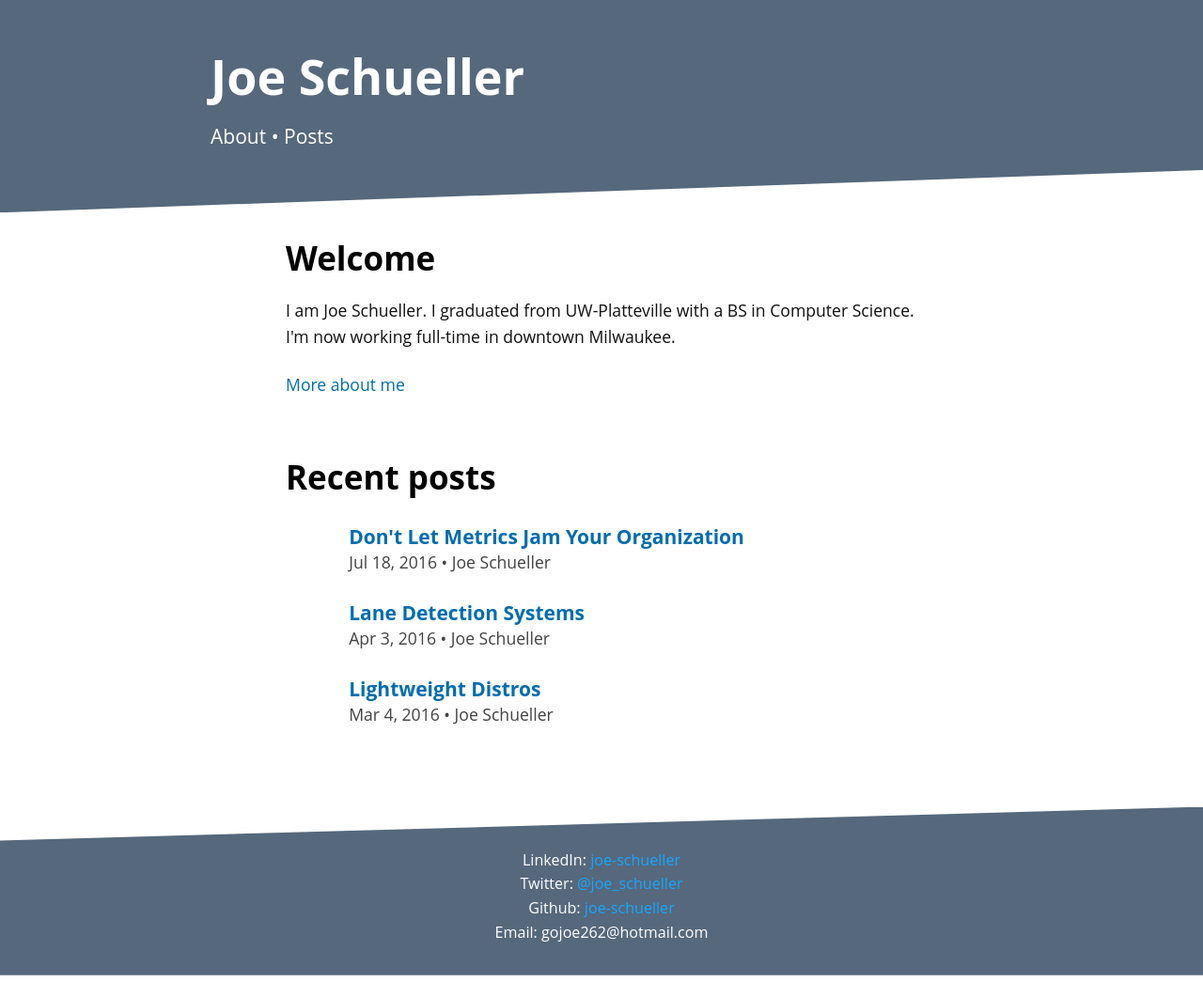
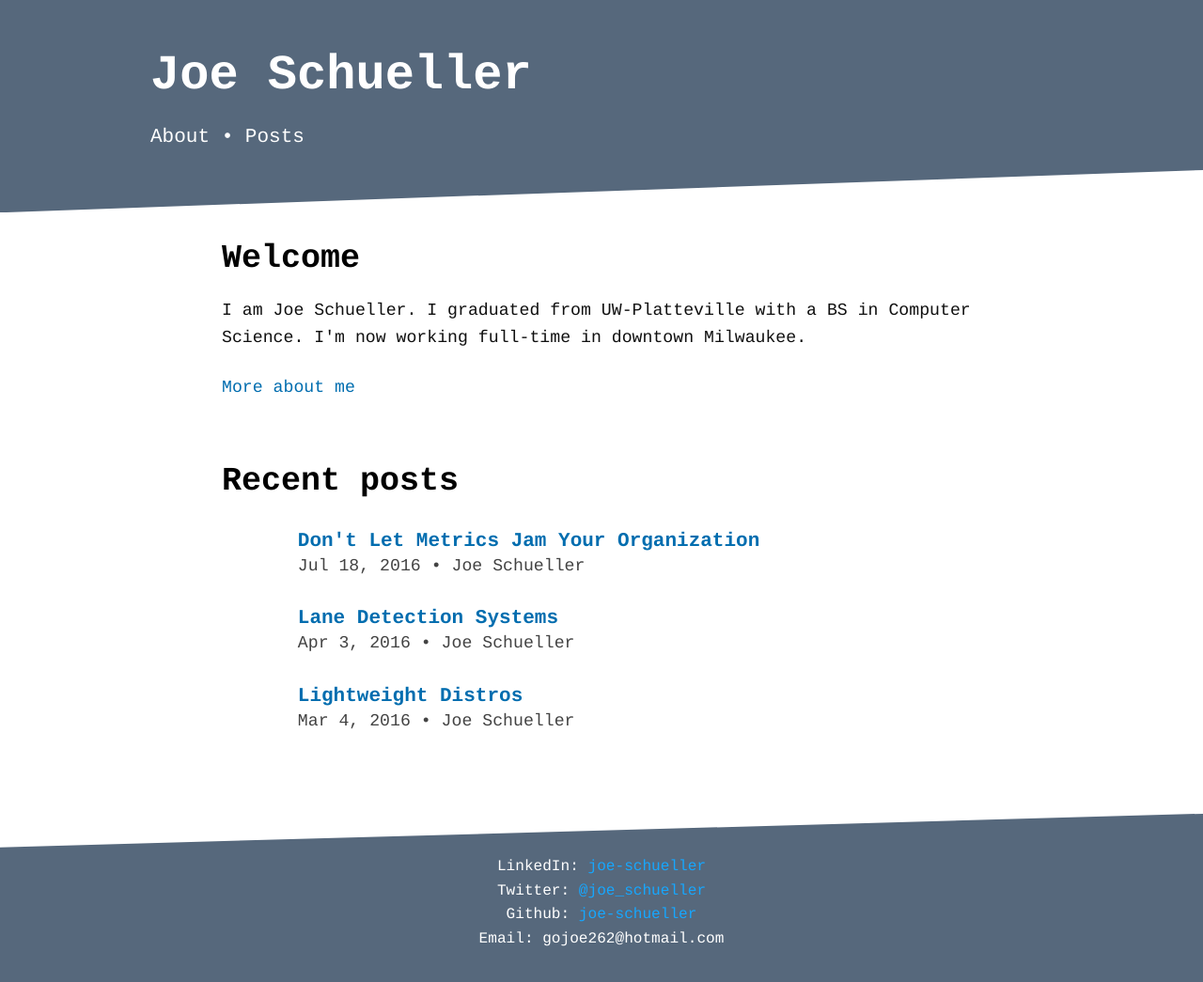
Before and after one commit to gojoe262/blog, a Jekyll site: the page built from index.html, in a window 1280 px wide. Shown: the whole page at 94% size. Built offline with Jekyll 4.4.1, drawn with Linux system fonts in a browser that asks for light colours.

Commit message:
Refactor the responsive design. - Migrate to sass $responsive-breakpoint variables - Make sure zoom still works on phone - remove wrapper div - Increase/decrease font size based on breakpoints

```diff
--- a/_layouts/default.html
+++ b/_layouts/default.html
@@ -4,9 +4,7 @@
     <body>
         {% include header.html %}
         <section class="main-content">
-            <div class="wrapper">
                 {{ content }}
-            </div>
         </section>
         {% include footer.html %}
     </body>
--- a/_sass/_common.scss
+++ b/_sass/_common.scss
@@ -191,25 +191,25 @@
 }
 
 
-@media screen and (min-width: 54em) {
+@media screen and (min-width: $responsive-breakpoint-large) {
     .main-content {
-        max-width: 54rem;
+        max-width: $responsive-breakpoint-large;
         padding: 1.25rem 6rem 0.5rem;
         margin: 0 auto;
-        font-size: 1.1rem;
+        font-size: $font-size * 1.3;
     }
 }
 
-@media screen and (min-width: 42em) and (max-width: 64em) {
+@media screen and (min-width: $responsive-breakpoint-small) and (max-width: $responsive-breakpoint-large) {
     .main-content {
         padding: 1.15rem 4rem 0.5rem;
-        font-size: 1.1rem;
+        font-size: $font-size * 1.3;
     }
 }
 
-@media screen and (max-width: 42em) {
+@media screen and (max-width: $responsive-breakpoint-small) {
     .main-content {
         padding: 1rem 0.5rem 0.5rem;
-        font-size: 1rem;
+        font-size: $font-size * 1.2;
     }
 }
--- a/_sass/_header.scss
+++ b/_sass/_header.scss
@@ -25,9 +25,9 @@
 }
 
 /***HEADER LARGE***/
-@media screen and (min-width: 64em) {
+@media screen and (min-width: $responsive-breakpoint-large) {
     .page-header {
-        padding: 3rem 5rem 4rem 14rem;
+        padding: 3rem 5rem 4rem 10rem;
     }
 
     .project-name {
@@ -41,7 +41,7 @@
 }
 
 /***HEADER MEDIUM***/
-@media screen and (min-width: 42em) and (max-width: 64em) {
+@media screen and (min-width: $responsive-breakpoint-small) and (max-width: $responsive-breakpoint-large) {
     .page-header {
         padding: 1.5rem 3.5rem 2.5rem 5.5rem;
     }
@@ -57,7 +57,7 @@
 }
 
 /***HEADER SMALL***/
-@media screen and (max-width: 42em) {
+@media screen and (max-width: $responsive-breakpoint-small) {
     .page-header {
         padding: 1.5rem 1.5rem 1.5rem 2rem;
     }
--- a/css/main.scss
+++ b/css/main.scss
@@ -5,7 +5,8 @@
 $header-text-color: white;
 $header-background-color: #56687C;
 
-$font-family: "Open Sans", "Helvetica Neue", Helvetica, Arial, sans-serif;
+//$font-family: "Open Sans", "Helvetica Neue", Helvetica, Arial, sans-serif;
+$font-family: "Courier", "Courier New", monospace;
 $font-size:   14px;
 $line-height: 1.6;
 
@@ -14,7 +15,9 @@
 
 $spacing-unit:     28px;
 
-$responsive-breakpoint: 720px;
+$responsive-breakpoint-large: 1000px;
+$responsive-breakpoint-small: 500px;
+//$responsive-breakpoint-extra-small
 
 
 // Import partials from `sass_dir` (defaults to `_sass`)
```
Also changed, not shown: _layouts/page.html (deleted, +0 -11 lines).
